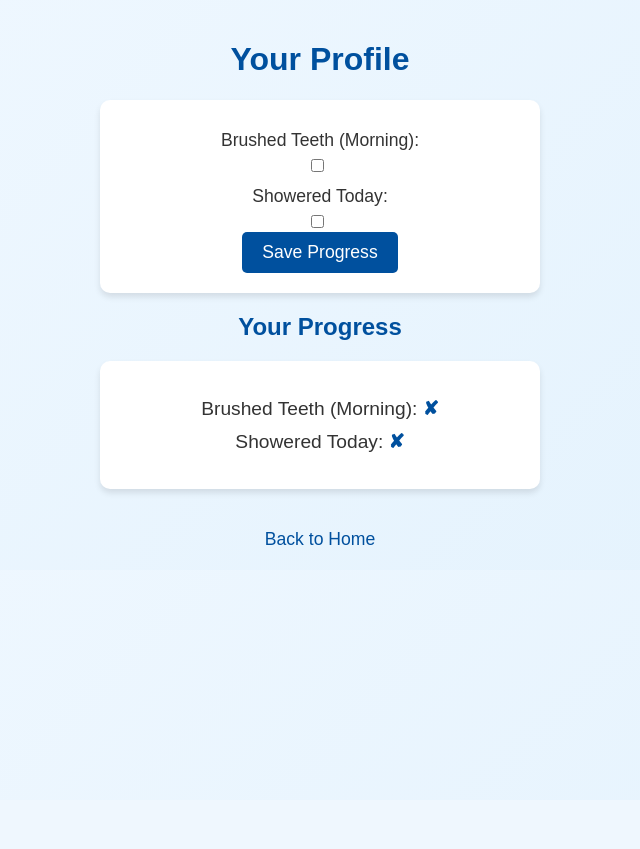
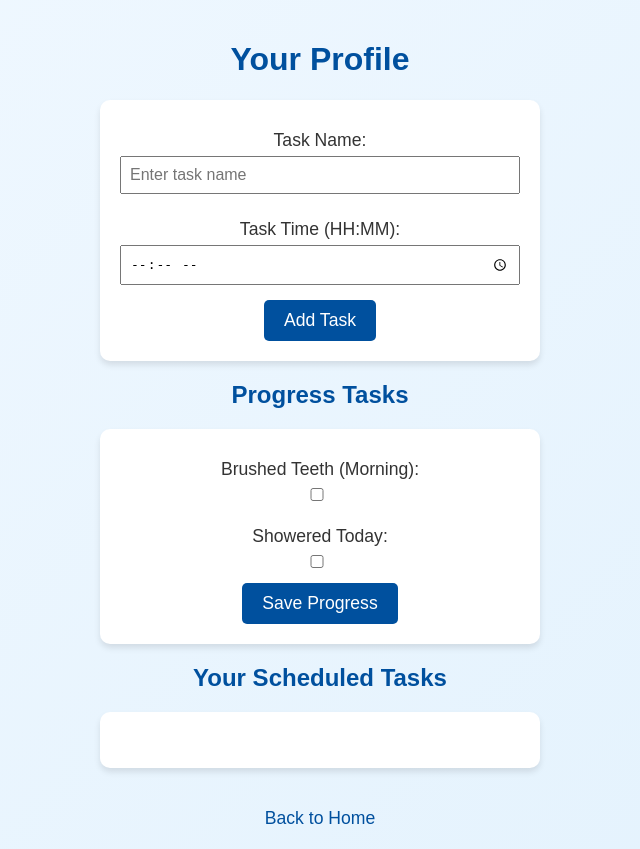
Before and after one commit to nakshatrah/CareerLaunch, a Flask app: page /profile in a window 1280 px wide. Shown: the whole page, without its empty margins (320-960 px from the left). Before the commit the page ends 545 px from the top, so only its background shows below. Run offline with Flask 3, Linux system fonts and the light colour scheme.

Commit message:
added time feature + working notifs

```diff
--- a/app.py
+++ b/app.py
@@ -1,18 +1,38 @@
 from flask import Flask, render_template, send_from_directory, request
 from win11toast import toast
-
-toast('Welcome to ShellWell :)')
+from datetime import datetime
+import threading
+import time
 
 app = Flask(__name__)
 
+# Progress for checkboxes
 progress = {
     "brush_morning": False,
     "shower": False,
     "exercise": False,
     "breakfast": False,
-    "wash_hands": False,  # New task
-    "dinner": False    # New task
+    "wash_hands": False,
+    "dinner": False
 }
+
+# Dictionary to store scheduled tasks
+tasks = {}
+
+# Background thread to monitor tasks
+def monitor_tasks():
+    while True:
+        now = datetime.now().strftime("%H:%M")
+        for task, task_time in list(tasks.items()):
+            if task_time == now:  # If it's time for the task
+                # Use the `toast` function to send a notification
+                toast(f"It's time to complete: {task}", "Task Reminder")
+                print(f"Notification sent for task: {task}")
+                del tasks[task]  # Remove the task after notification
+        time.sleep(30)  # Check every 30 seconds
+
+# Start the task monitoring thread
+threading.Thread(target=monitor_tasks, daemon=True).start()
 
 @app.route('/sw.js')
 def serve_sw():
@@ -24,12 +44,19 @@
 
 @app.route('/profile', methods=['GET', 'POST'])
 def profile():
-    global progress
+    global progress, tasks
     if request.method == 'POST':
-        # Dynamically update all tasks
+        # Save checkbox progress
         for task in progress.keys():
             progress[task] = task in request.form
-    return render_template('profile.html', progress=progress)
+
+        # Save new tasks
+        task_name = request.form.get("task_name")
+        task_time = request.form.get("task_time")
+        if task_name and task_time:
+            tasks[task_name] = task_time
+
+    return render_template('profile.html', progress=progress, tasks=tasks)
 
 if __name__ == '__main__':
     app.run(debug=True)
--- a/templates/profile.html
+++ b/templates/profile.html
@@ -33,8 +33,14 @@
             margin: 10px 0 5px;
         }
 
-        input[type="checkbox"] {
+        input[type="checkbox"],
+        input[type="text"],
+        input[type="time"] {
             margin-right: 10px;
+            padding: 8px;
+            width: calc(100% - 20px);
+            margin-bottom: 15px;
+            font-size: 1em;
         }
 
         button {
@@ -91,22 +97,37 @@
 </head>
 <body>
     <h1>Your Profile</h1>
+
+    <!-- Form for setting a task and time -->
+    <form method="POST">
+        <label for="task_name">Task Name:</label>
+        <input type="text" name="task_name" id="task_name" placeholder="Enter task name" required>
+
+        <label for="task_time">Task Time (HH:MM):</label>
+        <input type="time" name="task_time" id="task_time" required>
+
+        <button type="submit">Add Task</button>
+    </form>
+
+    <!-- Show checkbox-based tasks -->
+    <h2>Progress Tasks</h2>
     <form method="POST">
         <label>Brushed Teeth (Morning):</label>
-        <input type="checkbox" name="brush_morning"><br>
+        <input type="checkbox" name="brush_morning" {% if progress.brush_morning %}checked{% endif %}><br>
         <label>Showered Today:</label>
-        <input type="checkbox" name="shower"><br>
+        <input type="checkbox" name="shower" {% if progress.shower %}checked{% endif %}><br>
         <button type="submit">Save Progress</button>
     </form>
 
-    <h2>Your Progress</h2>
+    <!-- Display list of scheduled tasks -->
+    <h2>Your Scheduled Tasks</h2>
     <div class="progress">
         <ul>
-            <li>Brushed Teeth (Morning): <span id="progress-brush">✘</span></li>
-            <li>Showered Today: <span id="progress-shower">✘</span></li>
+            {% for task, time in tasks.items() %}
+            <li>{{ task }}: <span>{{ time }}</span></li>
+            {% endfor %}
         </ul>
     </div>
-
 
     <a href="/">Back to Home</a>
 </body>
```
